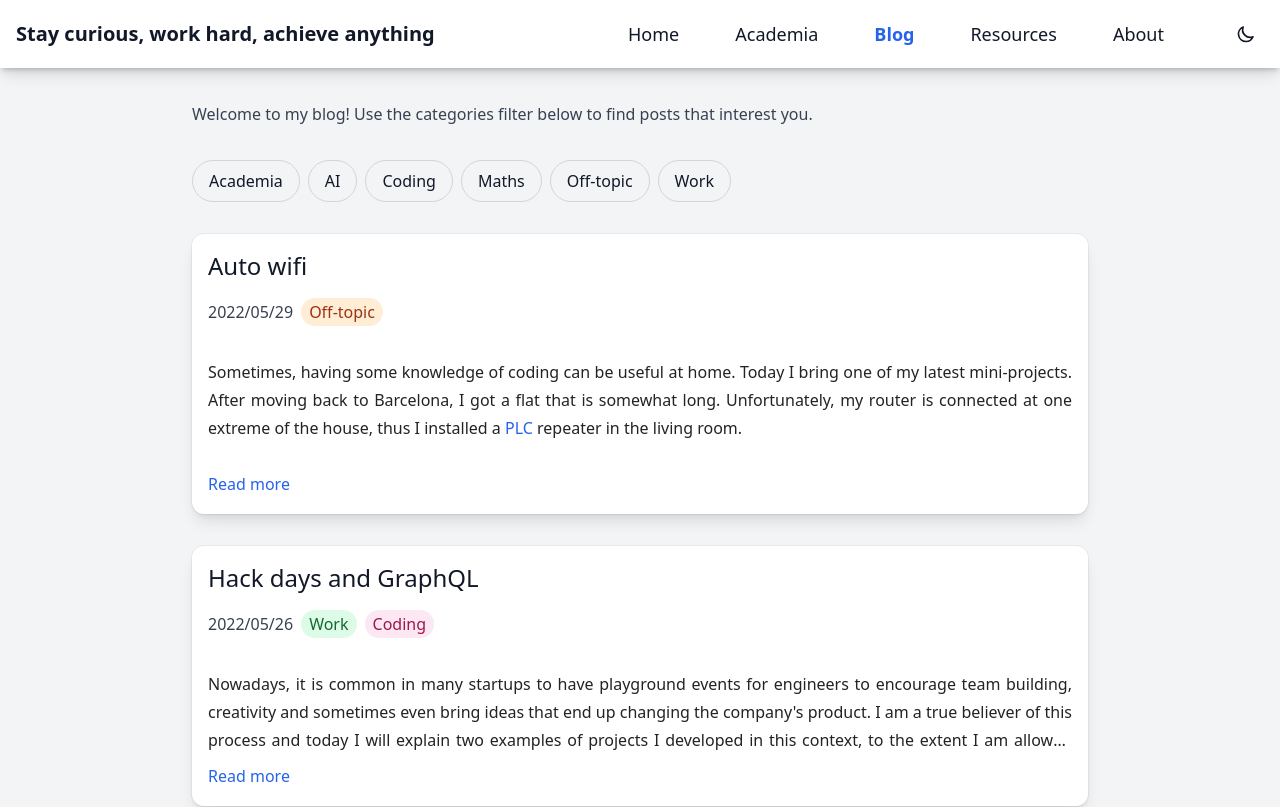
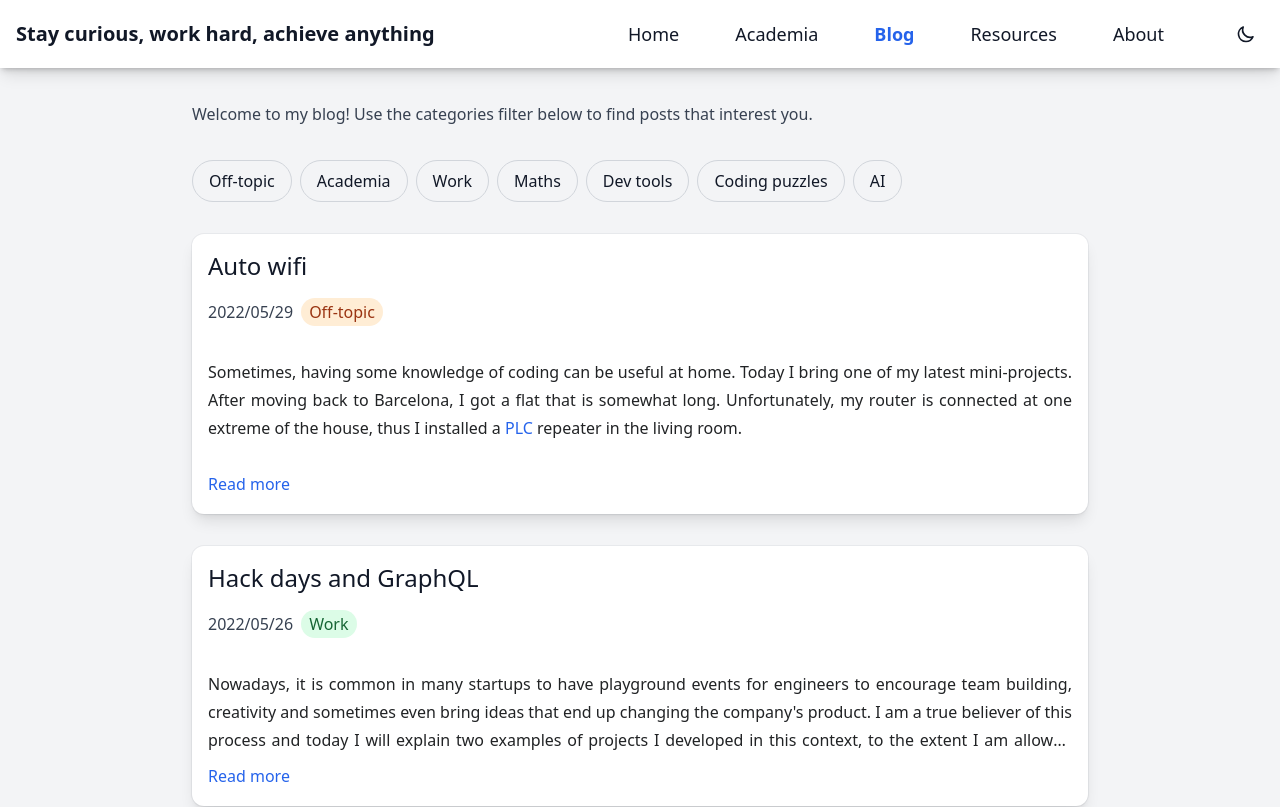
Before and after one commit to marctorsoc/marctorsoc.github.io, a React (Vite) app: page /blog in a window 1280 px wide. Shown: the top 807 px of the page. Built offline with nearby package versions, Linux system fonts and the light colour scheme.

Commit message:
split coding into dev tools and coding puzzles; fix intra-links to scroll to top

```diff
--- a/src/components/layout/Navigation.tsx
+++ b/src/components/layout/Navigation.tsx
@@ -1,10 +1,16 @@
-import { useContext, useState } from 'react';
-import { NavLink } from 'react-router-dom';
+import { useContext, useEffect, useState } from 'react';
+import { NavLink, useLocation } from 'react-router-dom';
 import { DarkModeContext } from '../../utils/darkMode';
 
 export default function Navigation() {
   const { isDarkMode, toggleDarkMode } = useContext(DarkModeContext);
   const [isMenuOpen, setIsMenuOpen] = useState(false);
+  const location = useLocation();
+
+  // Scroll to top on route change
+  useEffect(() => {
+    window.scrollTo(0, 0);
+  }, [location.pathname]);
 
   const toggleMenu = () => setIsMenuOpen(!isMenuOpen);
   const closeMenu = () => setIsMenuOpen(false);
--- a/src/content/posts/2017-11-06-python-tips-tricks.md
+++ b/src/content/posts/2017-11-06-python-tips-tricks.md
@@ -3,7 +3,7 @@ title: Python Tips & Tricks
 date: 2017-11-06T00:00:00+00:00
 permalink: /posts/python-tips-tricks
 categories:
-  - Coding
+  - Dev tools
 isPinned: false
 ---
 
--- a/src/content/posts/2017-12-20-christmas-routes.md
+++ b/src/content/posts/2017-12-20-christmas-routes.md
@@ -3,7 +3,7 @@ title: Christmas routes
 date: 2017-12-20T22:43:43+00:00
 permalink: /posts/christmas-routes/
 categories:
-  - AI
+  - Coding puzzles
 heroImage: /content/santa.jpg
 heroImageWidth: 80%
 heroImageHeight: 50%
--- a/src/content/posts/2018-04-08-dc-dungeon-code.md
+++ b/src/content/posts/2018-04-08-dc-dungeon-code.md
@@ -3,8 +3,7 @@ title: "DC: Dungeon & Code"
 date: '2018-04-08 22:43:44 +0100'
 permalink: /posts/dc-dungeon-code/
 categories:
-- Coding
-- AI
+- Coding puzzles
 heroImage: /content/yX1T7D.png
 heroImageWidth: 70%
 ---
--- a/src/content/posts/2019-02-08-data-science-in-remote.md
+++ b/src/content/posts/2019-02-08-data-science-in-remote.md
@@ -3,9 +3,7 @@ title: Data Science in remote
 date: '2019-02-08 00:00:00 +0000'
 permalink: /posts/data-science-in-remote/
 categories:
-- AI
-- Coding
-- Work
+- Dev tools
 isPinned: true
 ---
 
@@ -70,8 +68,8 @@ The main application of having a server is not only to run experiments when you'
 
 ## Notebooks
 
-As explained in
-<a href="https://marctorrellas.github.io/posts/python-tips-tricks/">this post</a>, Jupyter notebooks are very powerful tools for Python easy prototyping, but also for intensive development. However, one typically runs the jupyter server in local, and connect via browser. How do we do this when we want the Python to run in our remote box?
+As explained in the Python tips and tricks
+<a href="/posts/python-tips-tricks/">post</a>, Jupyter notebooks are very powerful tools for Python easy prototyping, but also for intensive development. However, one typically runs the jupyter server in local, and connect via browser. How do we do this when we want the Python to run in our remote box?
 
 1. Install Jupyter lab in the remote box to be able to run the notebook server: `conda install jupyterlab`
 
--- a/src/content/posts/2021-06-12-use-python-without-installing-on-windows.md
+++ b/src/content/posts/2021-06-12-use-python-without-installing-on-windows.md
@@ -3,7 +3,7 @@ title:  Python without installing on Windows
 date: 2021-06-11T19:04:03+00:00
 permalink: /posts/cx_freeze/
 categories:
-  - Coding
+  - Dev tools
 heroImage: /content/tremp.jpeg
 heroImageWidth: 60%
 ---
--- a/src/content/posts/2022-05-28-graph-ql.md
+++ b/src/content/posts/2022-05-28-graph-ql.md
@@ -6,7 +6,6 @@ header:
   image: /content/hackathon.png
 categories:
   - Work
-  - Coding
 ---
 
 Nowadays, it is common in many startups to have playground events for engineers to encourage
--- a/src/utils/constants.ts
+++ b/src/utils/constants.ts
@@ -1,4 +1,3 @@
-export const CATEGORIES = ['Academia', 'AI', 'Coding', 'Maths', 'Off-topic', 'Work'];
 export const POSTS_PER_PAGE = 5;
 
 export const categoryColors: { [key: string]: string } = {
@@ -6,6 +5,9 @@ export const categoryColors: { [key: string]: string } = {
   'Academia': 'bg-blue-100 text-blue-800 dark:bg-blue-900 dark:text-blue-300',
   'Work': 'bg-green-100 text-green-800 dark:bg-green-900 dark:text-green-300',
   'Maths': 'bg-purple-100 text-purple-800 dark:bg-purple-900 dark:text-purple-300',
-  'Coding': 'bg-pink-100 text-pink-800 dark:bg-pink-900 dark:text-pink-300',
+  'Dev tools': 'bg-yellow-100 text-yellow-800 dark:bg-yellow-900 dark:text-yellow-300',
+  'Coding puzzles': 'bg-red-100 text-red-800 dark:bg-red-900 dark:text-red-300',
   'AI': 'bg-cyan-100 text-cyan-800 dark:bg-cyan-900 dark:text-cyan-300'
 };
+
+export const CATEGORIES = Object.keys(categoryColors);
```
